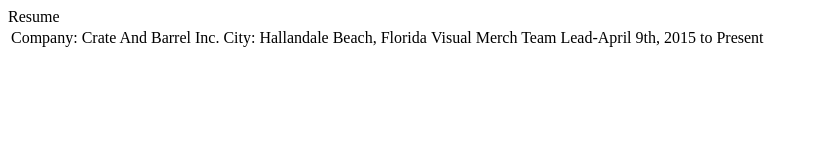
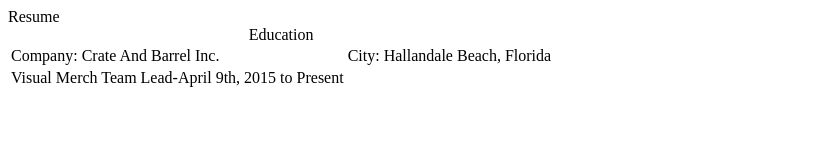
Before and after one commit to Ambi217m/Ambi217m.github.io, a plain HTML site: page resume.html in a window 1280 px wide. Shown: the whole page, without its empty margins (0-819 px from the left). Drawn offline with Linux system fonts and the light colour scheme.

Commit message:
Update resume.html

```diff
--- a/resume.html
+++ b/resume.html
@@ -6,10 +6,14 @@
 <body>
 <hl>Resume</h1>
 <table>
+  <caption>Education</caption>
 <tr>
 <td>Company: Crate And Barrel Inc.</td>
-<td> City: Hallandale Beach, Florida</td>
+<td>City: Hallandale Beach, Florida</td>
+</tr>
+<tr>
 <td> Visual Merch Team Lead-April 9th, 2015 to Present </td></tr>
+</tr>
 </table>
 </body>
 </html>
```
